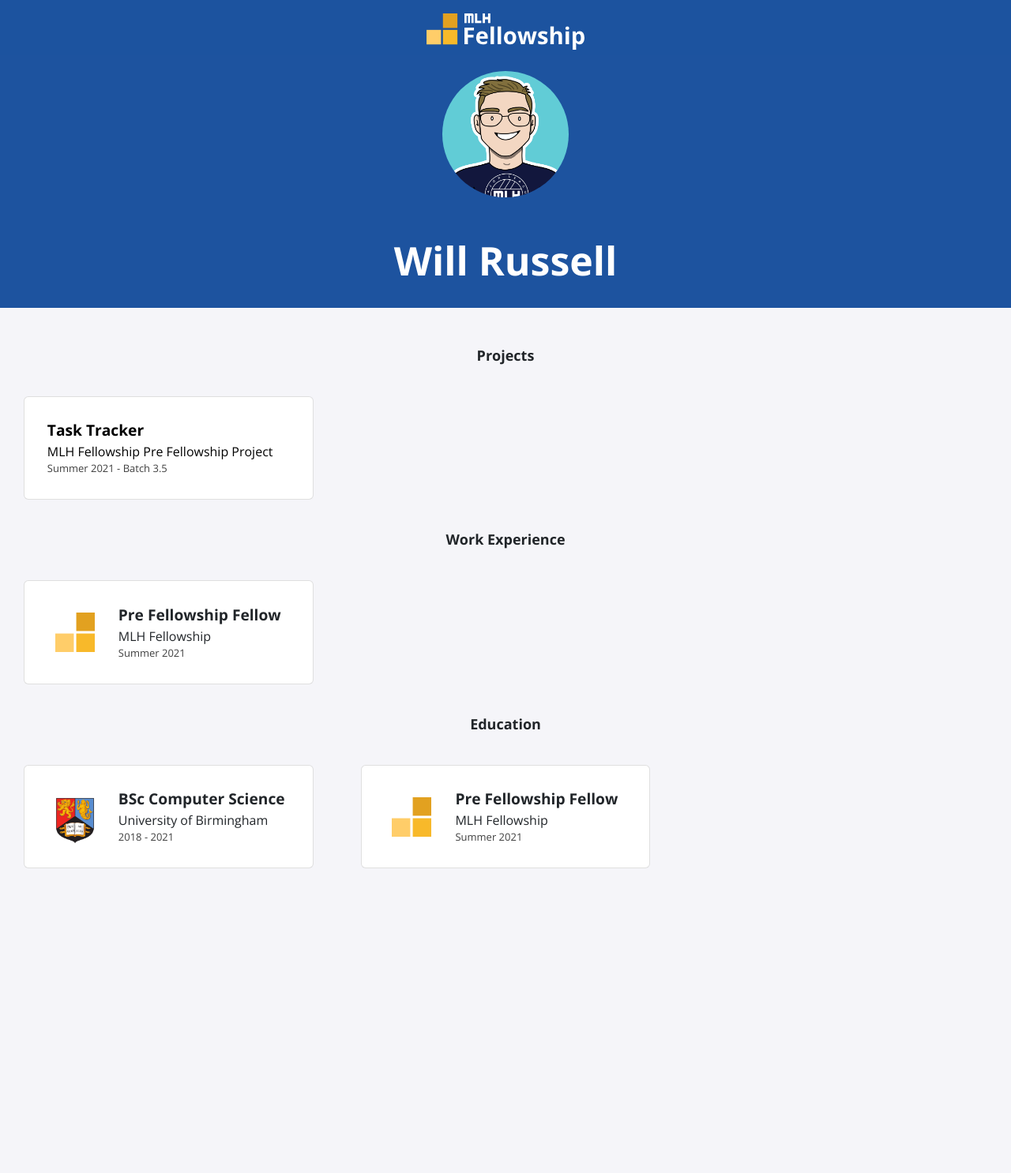
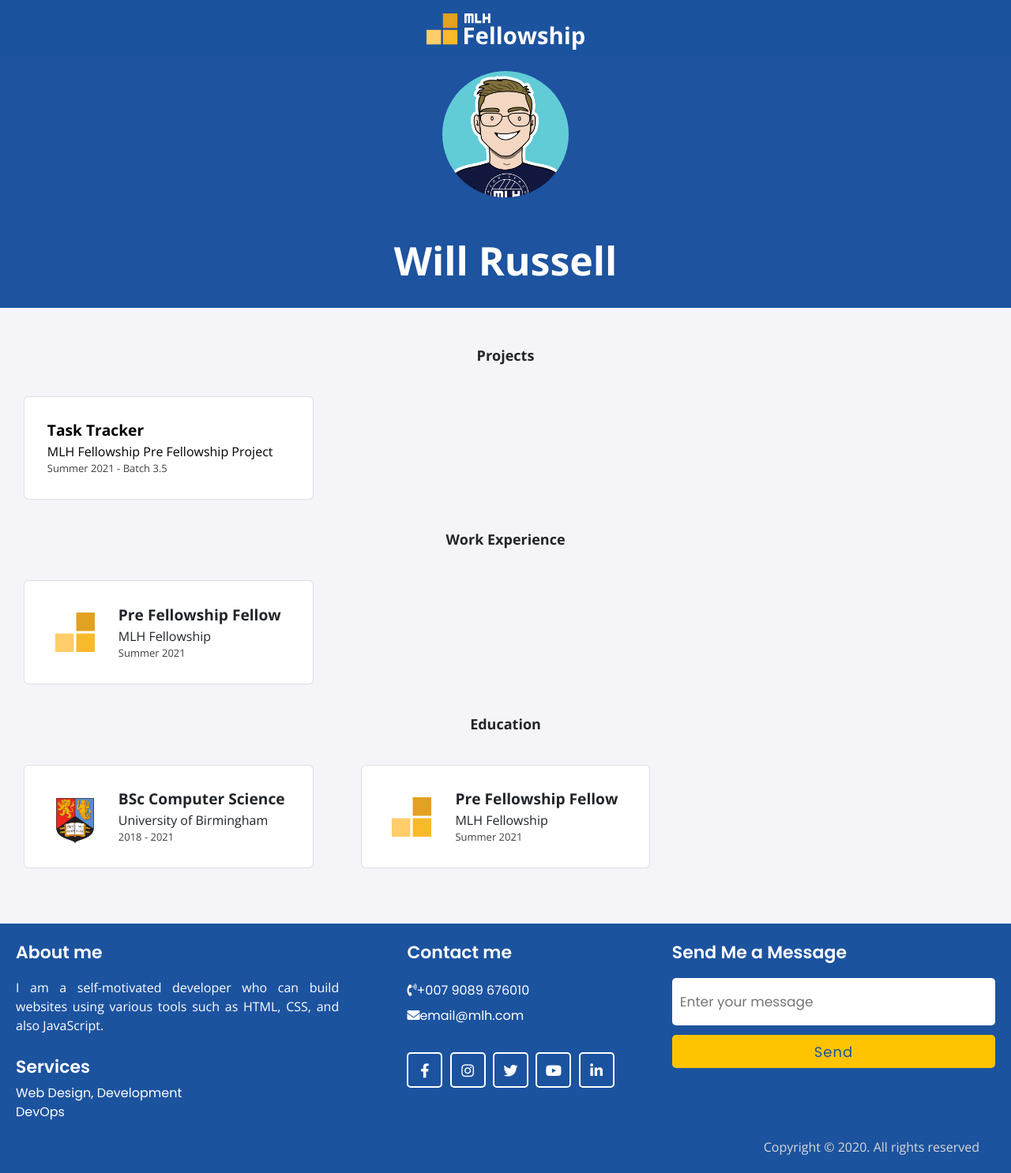
Before and after one commit to MLH-Fellowship/pod-3.1.2-portfolio, a Jekyll site: the page built from index.html, in a window 1280 px wide. Shown: the whole page at 79% size. Built offline with Jekyll 4.4.1, drawn with Linux system fonts in a browser that asks for light colours; nearby versions of some CDN libraries; before the commit the page ends 1170 px from its top, so only the background shows below that.

Commit message:
Build intial footer with 3 sections

```diff
--- /dev/null
+++ b/_includes/footer.html
@@ -0,0 +1,42 @@
+<footer>
+    <div class="content">
+        <div class="left box">
+            <div class="upper">
+                <div class="topic">About me</div>
+                <p>I am a self-motivated developer who can build websites using various tools such as HTML,
+                    CSS, and also JavaScript.</p>
+            </div>
+            <div class="lower">
+                <div class="topic">Services</div>
+                <div><a href="#">Web Design, Development</a></div>
+                <div><a href="#">DevOps</a></div>
+            </div>
+        </div>
+        <div class="middle box">
+            <div class="topic">Contact me</div>
+            <div class="phone">
+                <a href="#"><i class="fas fa-phone-volume"></i>+007 9089 676010</a>
+            </div>
+            <div class="email">
+                <a href="mailto:email@mlh.comm"><i class="fas fa-envelope"></i>email@mlh.com</a>
+            </div>
+            <div class="media-icons">
+                <a href="#"><i class="fab fa-facebook-f"></i></a>
+                <a href="#"><i class="fab fa-instagram"></i></a>
+                <a href="#"><i class="fab fa-twitter"></i></a>
+                <a href="#"><i class="fab fa-youtube"></i></a>
+                <a href="#"><i class="fab fa-linkedin-in"></i></a>
+            </div>
+        </div>
+        <div class="right box">
+            <div class="topic">Send Me a Message</div>
+            <form action="#">
+                <input type="textarea" placeholder="Enter your message">
+                <input type="submit" name="" value="Send">
+            </form>
+        </div>
+    </div>
+    <div class="bottom">
+        <p>Copyright © 2020. All rights reserved</p>
+    </div>
+</footer>
--- a/_sass/all.scss
+++ b/_sass/all.scss
@@ -3,6 +3,7 @@
 @import 'navbar';
 @import 'profile';
 @import 'page';
+@import 'footer';
 
 .card-container {
     display: grid;
@@ -31,7 +32,6 @@
 
 body {
     background-color: #f5f5f9;
-    margin-bottom: 50px;
 }
 h2 {
     margin-bottom: 20px;
--- /dev/null
+++ b/_sass/footer.scss
@@ -0,0 +1,130 @@
+footer {
+    width: 100%;
+    display: inline-block;
+    background-color: #1c539f;
+    font-family: "Poppins", serif;
+    bottom: 0;
+    left: 0;
+    margin-top: 50px;
+}
+footer .content {
+    max-width: 1350px;
+    margin: auto;
+    padding: 20px;
+    display: flex;
+    flex-wrap: wrap;
+    justify-content: space-between;
+}
+footer .content p,
+a {
+    color: #fff;
+}
+footer .content .box {
+    width: 33%;
+    transition: all 0.4s ease;
+}
+footer .content .topic {
+    font-size: 22px;
+    font-weight: 600;
+    color: #fff;
+    margin-bottom: 16px;
+}
+footer .content p {
+    text-align: justify;
+}
+footer .content .lower .topic {
+    margin: 24px 0 5px 0;
+}
+footer .content .lower i {
+    padding-right: 16px;
+}
+footer .content .middle {
+    padding-left: 80px;
+}
+footer .content .middle a {
+    line-height: 32px;
+}
+footer .content .right input[type="textarea"] {
+    height: 60px;
+    width: 100%;
+    outline: none;
+    color: #1c539f;
+    border-radius: 5px;
+    padding-left: 10px;
+    font-size: 17px;
+    border: none;
+}
+footer .content .right input[type="submit"] {
+    height: 42px;
+    width: 100%;
+    font-size: 18px;
+    color: #1c539f;
+    background: #ffc300;
+    outline: none;
+    border-radius: 5px;
+    letter-spacing: 1px;
+    cursor: pointer;
+    margin-top: 12px;
+    border: 2px solid #ffc300;
+    transition: all 0.3s ease-in-out;
+}
+.content .right input[type="submit"]:hover {
+    background: none;
+    color: #ffc300;
+}
+footer .content .media-icons a {
+    font-size: 18px;
+    height: 45px;
+    width: 45px;
+    display: inline-block;
+    text-align: center;
+    line-height: 43px;
+    border-radius: 5px;
+    border: 2px solid #fff;
+    margin: 30px 5px 0 0;
+    transition: all 0.3s ease;
+}
+.content .media-icons a:hover {
+    border-color: #ffc300;
+}
+footer .bottom {
+    width: 100%;
+    text-align: right;
+    color: #d9d9d9;
+    padding: 0 40px 5px 0;
+}
+footer .bottom a {
+    color: #ffc300;
+}
+footer a {
+    transition: all 0.3s ease;
+    color: #fff;
+}
+footer a:hover {
+    color: #ffc300;
+}
+@media (max-width: 1100px) {
+    footer .content .middle {
+        padding-left: 50px;
+    }
+}
+@media (max-width: 950px) {
+    footer .content .box {
+        width: 50%;
+    }
+    .content .right {
+        margin-top: 40px;
+    }
+}
+@media (max-width: 560px) {
+    footer {
+        position: relative;
+    }
+    footer .content .box {
+        width: 100%;
+        margin-top: 30px;
+    }
+    footer .content .middle {
+        padding-left: 0;
+    }
+}
--- a/index.html
+++ b/index.html
@@ -14,6 +14,8 @@
     {% include experience.html %}
 
     {% include education.html %}
+
+    {% include footer.html %}
 </body>
 
 </html>
```
